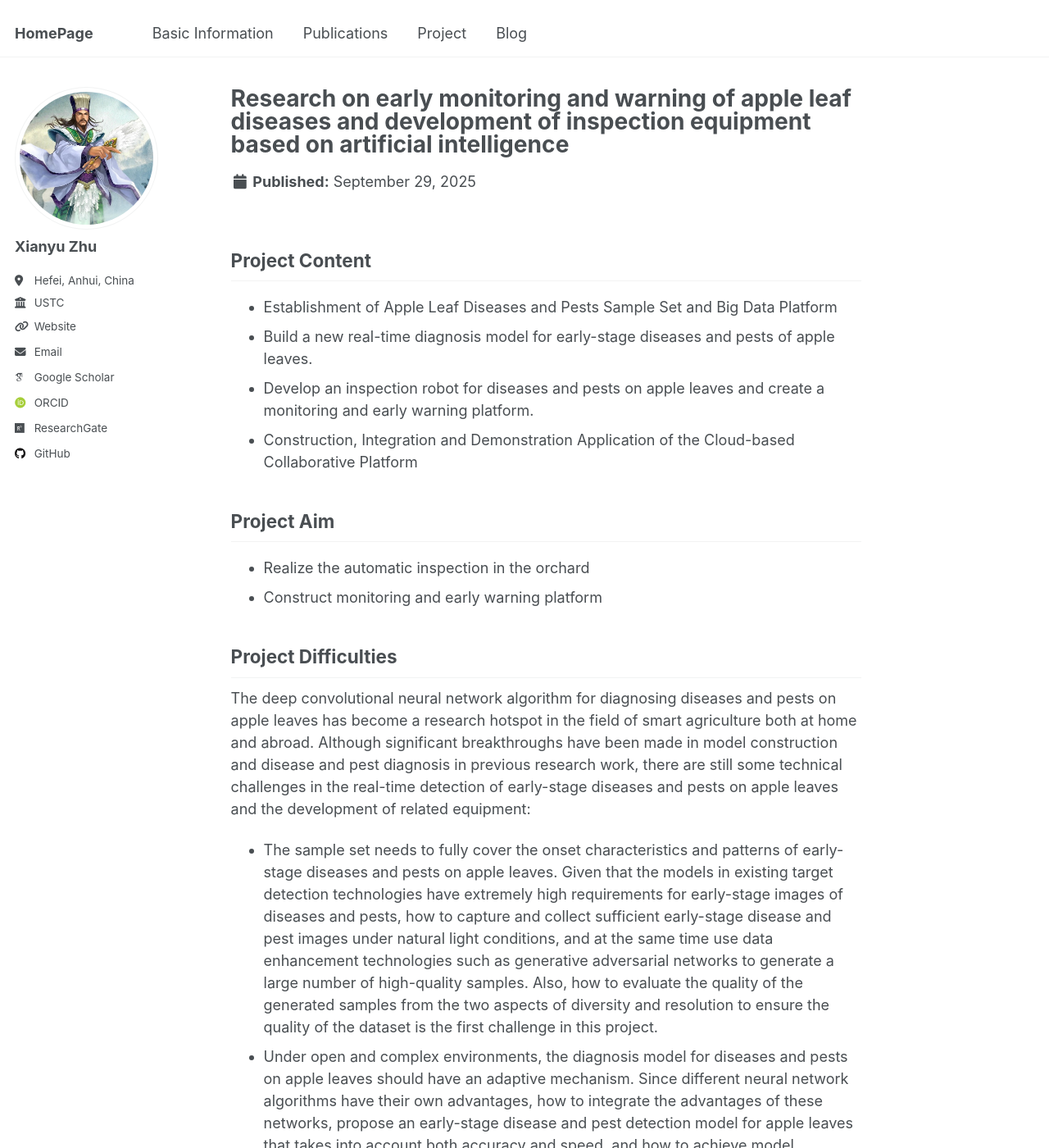
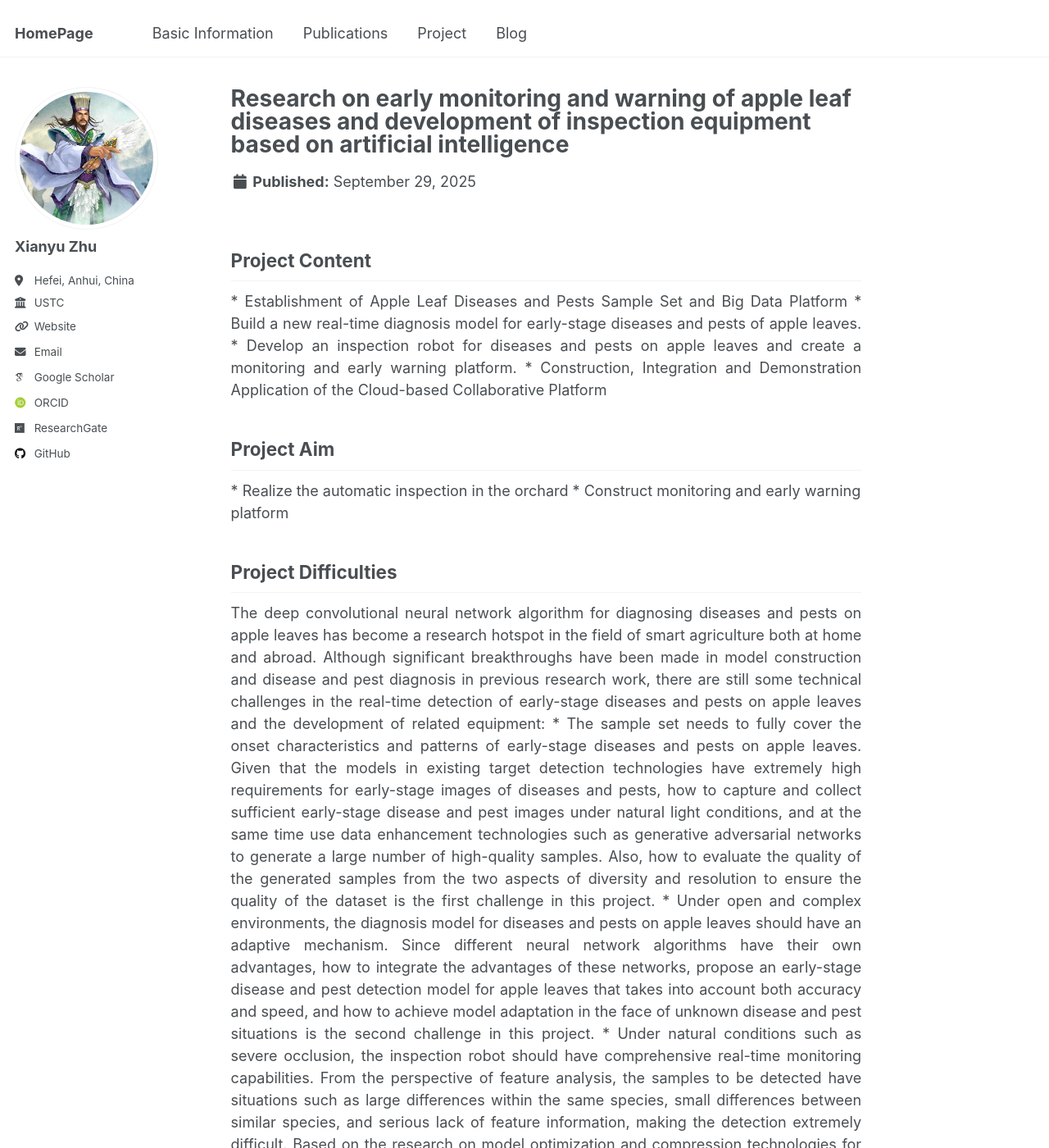
Before and after one commit to zhuxy-USTC/zhuxy-USTC.github.io, a Jekyll site: the page built from _projects/Research on early monitoring and warning of apple leaf diseases and development of inspection equipment based on artificial intelligence.md, in a window 1280 px wide and 1400 px high. Shown: the whole window at 82% size. Built offline with Jekyll 4.4.1, drawn with Linux system fonts in a browser that asks for light colours; some web fonts are replaced; some of the changed text lies outside the part shown.

Commit message:
两端对齐

```diff
--- a/_projects/Research on early monitoring and warning of apple leaf diseases and development of inspection equipment based on artificial intelligence.md
+++ b/_projects/Research on early monitoring and warning of apple leaf diseases and development of inspection equipment based on artificial intelligence.md
@@ -9,22 +9,24 @@ project_type: "Member; Provincial Key Research Program(2021 Jan to 2022 Dec)"
 ---
 
 <h2>Project Content</h2>
+<p style="text-align: justify;">
 * Establishment of Apple Leaf Diseases and Pests Sample Set and Big Data Platform
 * Build a new real-time diagnosis model for early-stage diseases and pests of apple leaves.
 * Develop an inspection robot for diseases and pests on apple leaves and create a monitoring and early warning platform.
 * Construction, Integration and Demonstration Application of the Cloud-based Collaborative Platform
-
+<p>
 
 <h2>Project Aim</h2>
 * Realize the automatic inspection in the orchard
 * Construct monitoring and early warning platform
 
 <h2>Project Difficulties</h2>
+<p style="text-align: justify;">
 The deep convolutional neural network algorithm for diagnosing diseases and pests on apple leaves has become a research hotspot in the field of smart agriculture both at home and abroad. Although significant breakthroughs have been made in model construction and disease and pest diagnosis in previous research work, there are still some technical challenges in the real-time detection of early-stage diseases and pests on apple leaves and the development of related equipment:
 * The sample set needs to fully cover the onset characteristics and patterns of early-stage diseases and pests on apple leaves. Given that the models in existing target detection technologies have extremely high requirements for early-stage images of diseases and pests, how to capture and collect sufficient early-stage disease and pest images under natural light conditions, and at the same time use data enhancement technologies such as generative adversarial networks to generate a large number of high-quality samples. Also, how to evaluate the quality of the generated samples from the two aspects of diversity and resolution to ensure the quality of the dataset is the first challenge in this project.
 * Under open and complex environments, the diagnosis model for diseases and pests on apple leaves should have an adaptive mechanism. Since different neural network algorithms have their own advantages, how to integrate the advantages of these networks, propose an early-stage disease and pest detection model for apple leaves that takes into account both accuracy and speed, and how to achieve model adaptation in the face of unknown disease and pest situations is the second challenge in this project.
 * Under natural conditions such as severe occlusion, the inspection robot should have comprehensive real-time monitoring capabilities. From the perspective of feature analysis, the samples to be detected have situations such as large differences within the same species, small differences between similar species, and serious lack of feature information, making the detection extremely difficult. Based on the research on model optimization and compression technologies for inspection robots of apple leaf diseases with limited resources, how to improve the inference speed of the robot's detection is the third challenge in this project.
-
+<p>
 
 ## The demo of detection on the web
 
```
Also changed, not shown: _projects/Early Diagnosis of Apple Leaf Pests and Diseases of Artificial Intelligence and Inspection Robots.md (+2 -2 lines), _projects/Identification and Detection of Apple Leaf Diseases Based on Cloud Collaboration and Convolutional Neural Network.md (+4 -0 lines).
